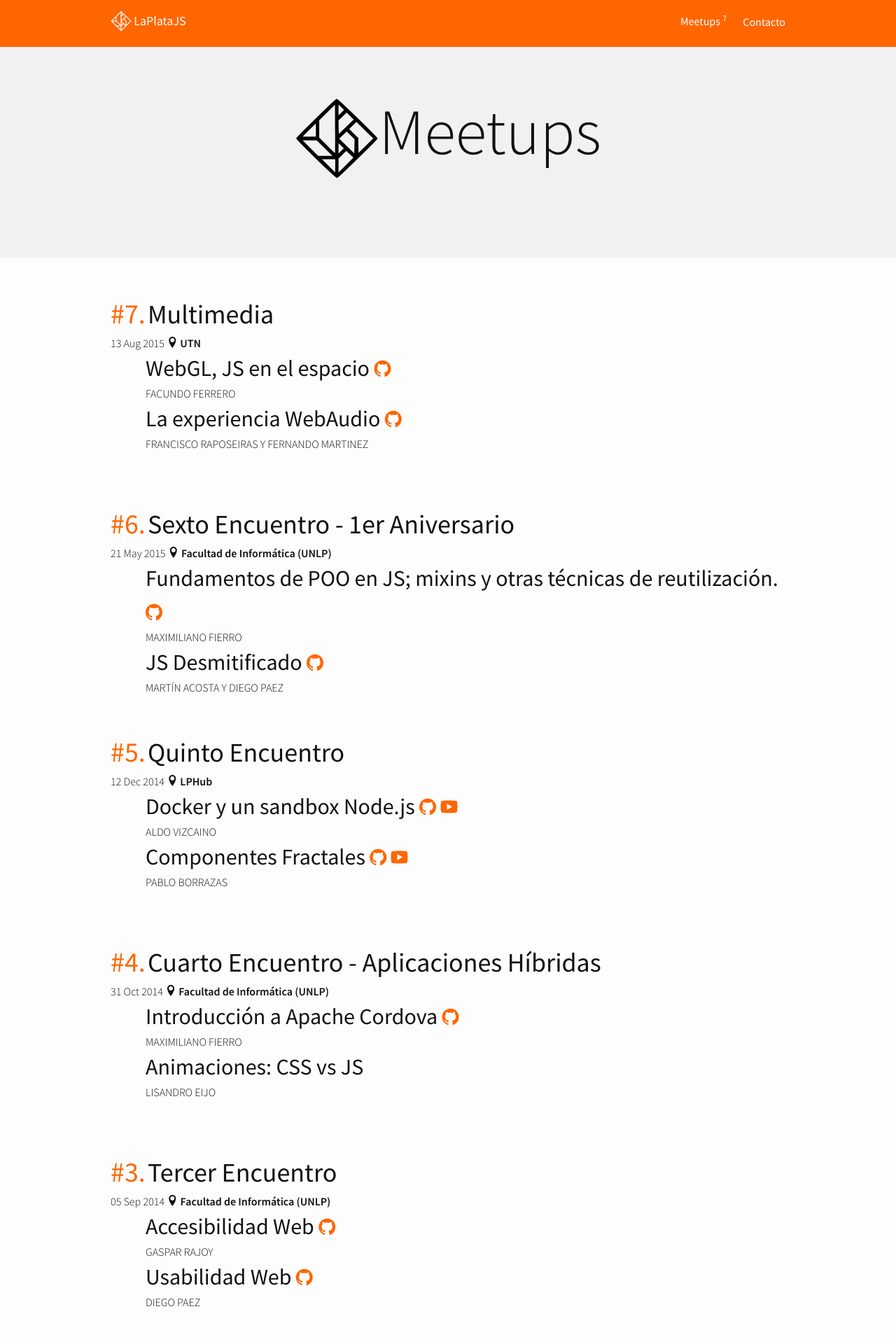
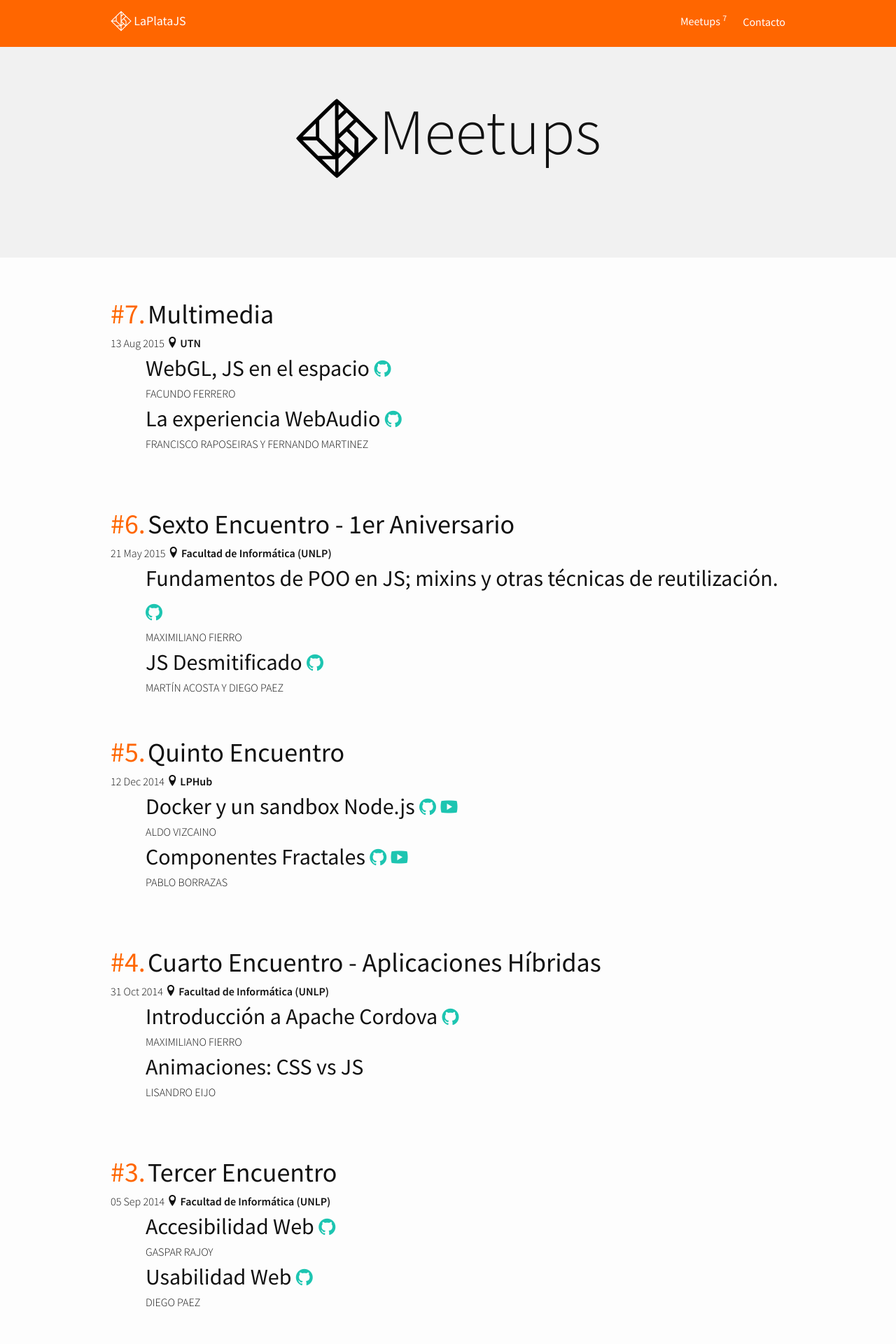
Before and after one commit to laplatajs/laplatajs.github.io, a Jekyll site: the page built from meetups/index.html, in a window 1280 px wide. Shown: the top 1920 px of the page at 70% size. Built offline with Jekyll 4.4.1, drawn with Linux system fonts in a browser that asks for light colours.

Commit message:
small color change for meetups links

```diff
--- a/resources/css/meetups.scss
+++ b/resources/css/meetups.scss
@@ -60,7 +60,7 @@ article.wide {
 
     .index {
         font-size: 40px;
-        color: #f60;
+        color: $brand-color;
         @include mobile {
             font-size: 30px;
         }
@@ -91,7 +91,7 @@ article.wide {
         }
 
         .icon- {
-            color: $brand-color;
+            color: $green-color;
             font-size: 24px;
             @include mobile {
                 font-size: 20px;
```
